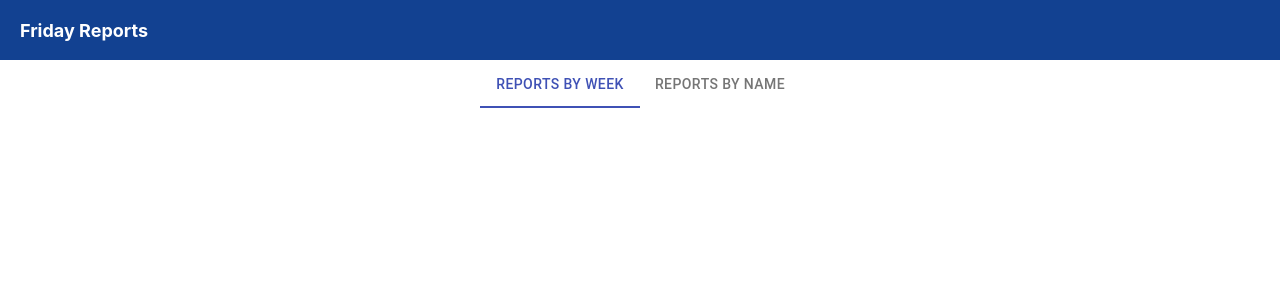
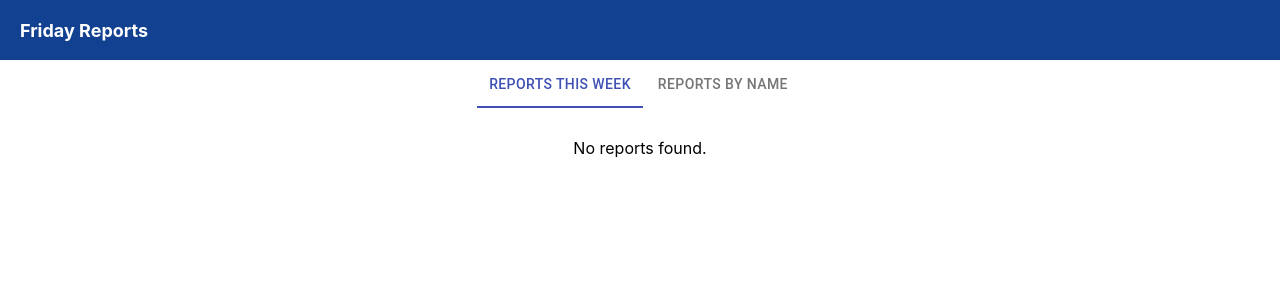
Before and after one commit to maryamahmadi/reports, a React (Create React App) app: page /boss/report-by-name in a window 1280 px wide. Shown: the top 300 px of the page. Built offline with nearby package versions, Linux system fonts and the light colour scheme; no server answers; sample sign-in values are in the browser's storage.

Commit message:
styling, empty messages, helper for requried fields

```diff
--- a/src/routes/boss/components/Login.js
+++ b/src/routes/boss/components/Login.js
@@ -50,7 +50,9 @@ function Login() {
   }
 
   return (
-    <div style={{ paddingTop: '30vh', paddingLeft: '30vw', display: 'flex', flexDirection: 'column' }}>
+    <div
+      style={{ paddingTop: '30vh', display: 'flex', flexDirection: 'column', margin: '0 auto', width: 'fit-content' }}
+    >
       <InputLabel htmlFor="boss-password">Please enter your password</InputLabel>
       <Input
         style={{ width: '300px', marginBottom: '20px' }}
--- a/src/routes/boss/components/ReportByName.js
+++ b/src/routes/boss/components/ReportByName.js
@@ -22,10 +22,12 @@ function ReportByName() {
     }
     fetchReports()
   }, [username])
+  console.log('***usernmae', username, reports)
   return (
     <div style={{ padding: '30px 30px' }}>
       <SelectUsernameField username="" handleUsernameChange={handleUsernameChange} hint="Select an Employee" />
-      {reports.map((report) => {
+      {reports.length > 0 &&
+        reports.map((report) => {
           const details = {
             thisWeek: report.thisWeek,
             nextWeek: report.nextWeek,
@@ -35,6 +37,9 @@ function ReportByName() {
             <ReportAccordion key={report.id} summary={new Date(report.createdAt).toLocaleString()} details={details} />
           )
         })}
+      {username !== 'randomEmployee*****' && (!reports || reports.length === 0) && (
+        <div style={{ margin: '0 auto', textAlign: 'center' }}>No reports found.</div>
+      )}
     </div>
   )
 }
--- a/src/routes/boss/components/ReportByWeek.js
+++ b/src/routes/boss/components/ReportByWeek.js
@@ -35,7 +35,8 @@ function ReportByWeek() {
   }, [])
   return (
     <div style={{ padding: '30px 30px' }}>
-      {reports.map((report) => {
+      {reports.length > 0 &&
+        reports.map((report) => {
           const details = {
             thisWeek: report.thisWeek,
             nextWeek: report.nextWeek,
@@ -49,6 +50,9 @@ function ReportByWeek() {
             />
           )
         })}
+      {(!reports || reports.length === 0) && (
+        <div style={{ margin: '0 auto', textAlign: 'center' }}>No reports found.</div>
+      )}
     </div>
   )
 }
--- a/src/routes/boss/components/SelectUsernameField.js
+++ b/src/routes/boss/components/SelectUsernameField.js
@@ -2,8 +2,9 @@ import React, { useState, useEffect } from 'react'
 import InputLabel from '@material-ui/core/InputLabel'
 import MenuItem from '@material-ui/core/MenuItem'
 import Select from '@material-ui/core/Select'
+import FormHelperText from '@material-ui/core/FormHelperText'
 
-const SelectUsernameField = ({ handleUsernameChange, selectedUser, hint }) => {
+const SelectUsernameField = ({ handleUsernameChange, selectedUser, hint, helperText }) => {
   const [users, setUsers] = useState([])
 
   useEffect(() => {
@@ -23,7 +24,9 @@ const SelectUsernameField = ({ handleUsernameChange, selectedUser, hint }) => {
 
   return (
     <div style={{ paddingBottom: '20px' }}>
-      <InputLabel id="username-label">{hint}</InputLabel>
+      <InputLabel id="username-label" style={{ marginBottom: '4px' }}>
+        {hint}
+      </InputLabel>
       <Select
         style={{ width: '200px' }}
         labelId="username-select-field"
@@ -37,6 +40,7 @@ const SelectUsernameField = ({ handleUsernameChange, selectedUser, hint }) => {
           </MenuItem>
         ))}
       </Select>
+      <FormHelperText>This field is required.</FormHelperText>
     </div>
   )
 }
--- a/src/routes/boss/components/index.js
+++ b/src/routes/boss/components/index.js
@@ -14,7 +14,7 @@ function BossView() {
   return (
     <React.Fragment>
       <Tabs value={value} onChange={handleChange} indicatorColor="primary" textColor="primary" centered>
-        <Tab label="Reports By Week" />
+        <Tab label="Reports This Week" />
         <Tab label="Reports By Name" />
       </Tabs>
       {value === 0 && <ReportByWeek />}
--- a/src/routes/createreport/components/NewReportForm.js
+++ b/src/routes/createreport/components/NewReportForm.js
@@ -81,6 +81,7 @@ function NewReportForm() {
               selectedUser={userId}
               handleUsernameChange={handleUsernameChange}
               hint="Select Your Name"
+              helperText={'This field is required.'}
             />
             <TextField
               style={{ paddingBottom: '10px', width: '400px' }}
@@ -91,6 +92,7 @@ function NewReportForm() {
               variant="outlined"
               value={thisWeek}
               onChange={(event) => setThisWeek(event.target.value)}
+              helperText={'This field is required.'}
             />
             <TextField
               style={{ paddingBottom: '10px', width: '400px' }}
```
Lines whose indentation alone changed are shown as unchanged.
